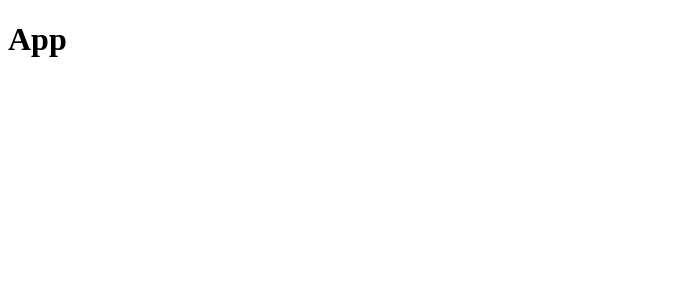
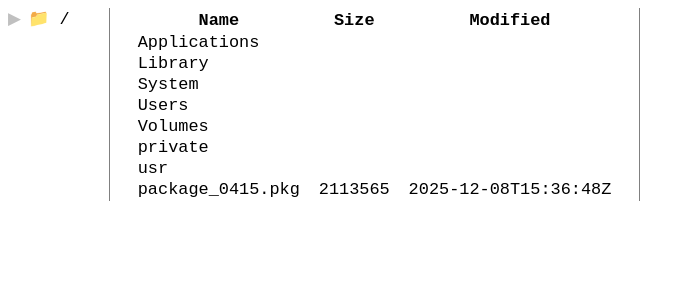
Before and after one commit to aleshh/file-navigator, a React (Vite) app: page / in a window 1280 px wide. Shown: the top 300 px of the page, without its empty margins (0-695 px from the left). Built offline with nearby package versions, Linux system fonts and the light colour scheme.

Commit message:
Basic file browsing

```diff
--- a/src/App.tsx
+++ b/src/App.tsx
@@ -1,7 +1,55 @@
+import { useEffect, useState } from "react";
+import TreeNode from "./TreeNode";
+import FileList from "./FileList";
+
+interface DirectoryNode {
+  type: "directory";
+  name: string;
+  children: FileSystemNode[];
+}
+
+interface FileNode {
+  type: "file";
+  name: string;
+  size: number;
+  modified: string;
+}
+
+type FileSystemNode = DirectoryNode | FileNode;
+
 function App() {
+  const [data, setData] = useState<null | DirectoryNode>(null);
+  const [currentDirectory, setCurrentDirectory] = useState<
+    FileSystemNode[] | null
+  >(null);
+
+  useEffect(() => {
+    async function loadData() {
+      const response = await fetch("/macos_directory_tree.json");
+
+      try {
+        const data: DirectoryNode = await response.json();
+        setData(data);
+        setCurrentDirectory(data?.children);
+      } catch {
+        throw new Error("Error loading data");
+      }
+    }
+    loadData();
+  }, []);
+
+  if (!data) {
+    return null;
+  }
+
   return (
     <>
-      <h1>App</h1>
+      <div className="wrapper">
+        <div className="folders">
+          <TreeNode data={data} setCurrentDirectory={setCurrentDirectory} />
+        </div>
+        {currentDirectory ? <FileList files={currentDirectory} /> : null}
+      </div>
     </>
   );
 }
--- /dev/null
+++ b/src/FileList.tsx
@@ -0,0 +1,48 @@
+interface DirectoryNode {
+  type: "directory";
+  name: string;
+  children: FileSystemNode[];
+}
+
+interface FileNode {
+  type: "file";
+  name: string;
+  size: number;
+  modified: string;
+}
+
+type FileSystemNode = DirectoryNode | FileNode;
+
+function FileList({ files }: { files: FileSystemNode[] }) {
+  return (
+    <div className="files">
+      <table>
+        <thead>
+          <th>Name</th>
+          <th>Size</th>
+          <th>Modified</th>
+        </thead>
+        <tbody>
+          {files.map((item) => (
+            <tr key={item.name}>
+              <td>{item.name}</td>
+              {item.type === "file" ? (
+                <>
+                  <td>{item.size}</td>
+                  <td>{item.modified}</td>
+                </>
+              ) : (
+                <>
+                  <td></td>
+                  <td></td>
+                </>
+              )}
+            </tr>
+          ))}
+        </tbody>
+      </table>
+    </div>
+  );
+}
+
+export default FileList;
--- /dev/null
+++ b/src/TreeNode.tsx
@@ -0,0 +1,65 @@
+import { useState } from "react";
+
+interface DirectoryNode {
+  type: "directory";
+  name: string;
+  children: FileSystemNode[];
+}
+
+interface FileNode {
+  type: "file";
+  name: string;
+  size: number;
+  modified: string;
+}
+
+type FileSystemNode = DirectoryNode | FileNode;
+
+function TreeNode({
+  data,
+  setCurrentDirectory,
+}: {
+  data: DirectoryNode;
+  setCurrentDirectory: () => {};
+}) {
+  const [open, setOpen] = useState(false);
+
+  return (
+    <div>
+      <div className="openerSpace">
+        {data.children ? (
+          <>
+            <button
+              onClick={() => setOpen(!open)}
+              className="bareButton blue"
+              type="button"
+            >
+              {open ? "▼" : "▶︎"}
+            </button>{" "}
+          </>
+        ) : null}
+      </div>
+      <button
+        className="bareButton"
+        type="button"
+        onClick={() => setCurrentDirectory(data.children)}
+      >
+        {data.type === "file" ? "📄 " : "📁 "}
+        {data.name}
+      </button>
+      {open ? (
+        <div className="indented">
+          {data.children.map((item) => (
+            <TreeNode
+              key={item.name}
+              data={item}
+              setCurrentDirectory={setCurrentDirectory}
+            />
+          ))}
+        </div>
+      ) : null}
+    </div>
+  );
+}
+
+export default TreeNode;
--- a/src/main.tsx
+++ b/src/main.tsx
@@ -1,6 +1,7 @@
 import { StrictMode } from "react";
 import { createRoot } from "react-dom/client";
 import App from "./App.tsx";
+import "./styles.css";
 
 createRoot(document.getElementById("root")!).render(
   <StrictMode>
--- /dev/null
+++ b/src/styles.css
@@ -0,0 +1,42 @@
+.wrapper {
+  display: flex;
+  font-family: monospace;
+  font-size: 1.3em;
+}
+
+.bareButton {
+  font-size: 1em;
+  font-family: monospace;
+  border: none;
+  background: none;
+  padding: 0;
+  cursor: pointer;
+}
+
+.blue {
+  color: silver;
+}
+
+.indented {
+  margin-left: 1em;
+}
+.openerSpace {
+  display: inline-block;
+  width: 1.2em;
+}
+
+.folders {
+  min-width: 5em;
+  border-right: 1px solid gray;
+  padding-right: 1em;
+  margin-right: 1em;
+}
+
+.files {
+  padding-right: 1em;
+  border-right: 1px solid gray;
+}
+
+td {
+  padding: 0 0.5em;
+}
```
